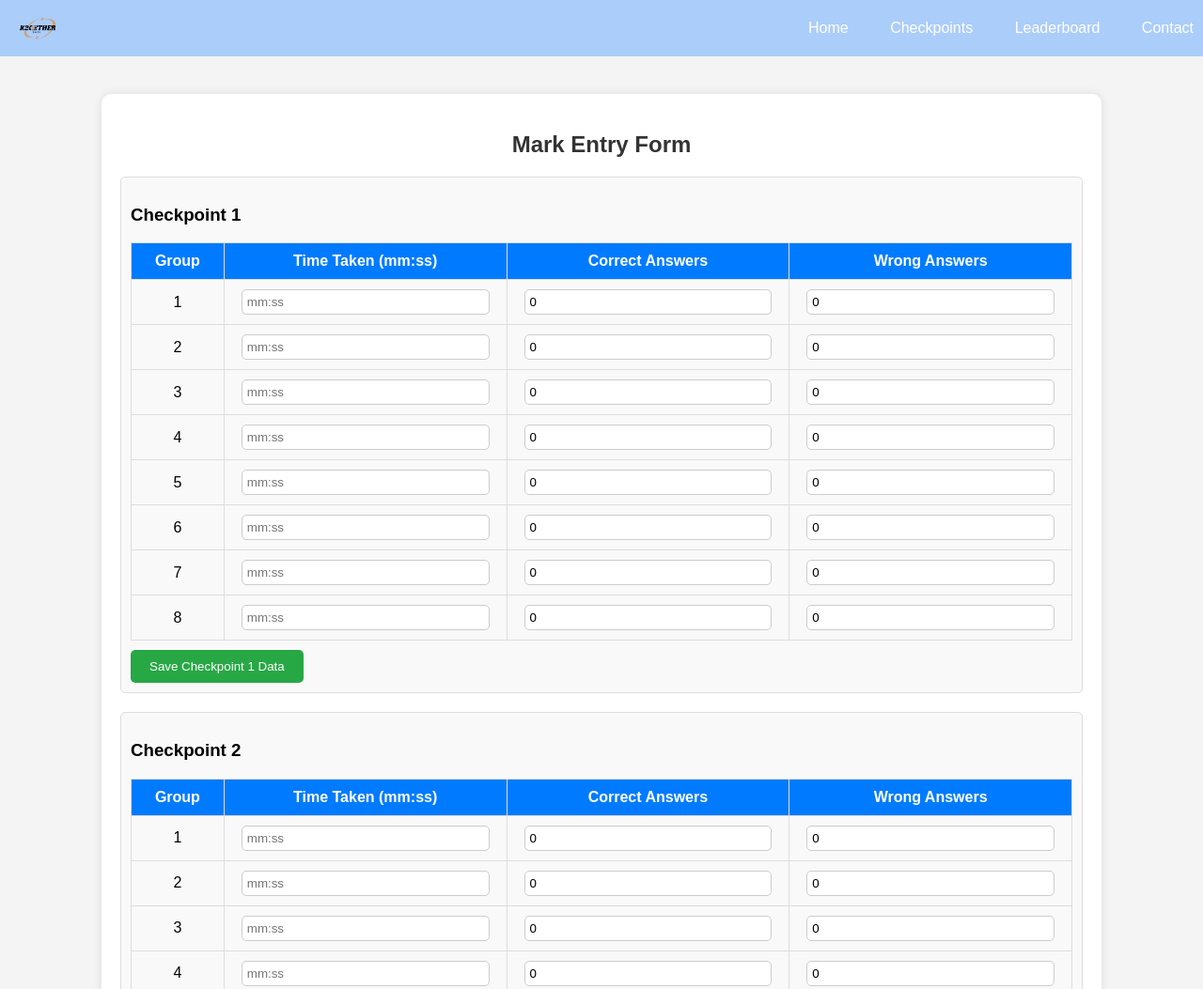
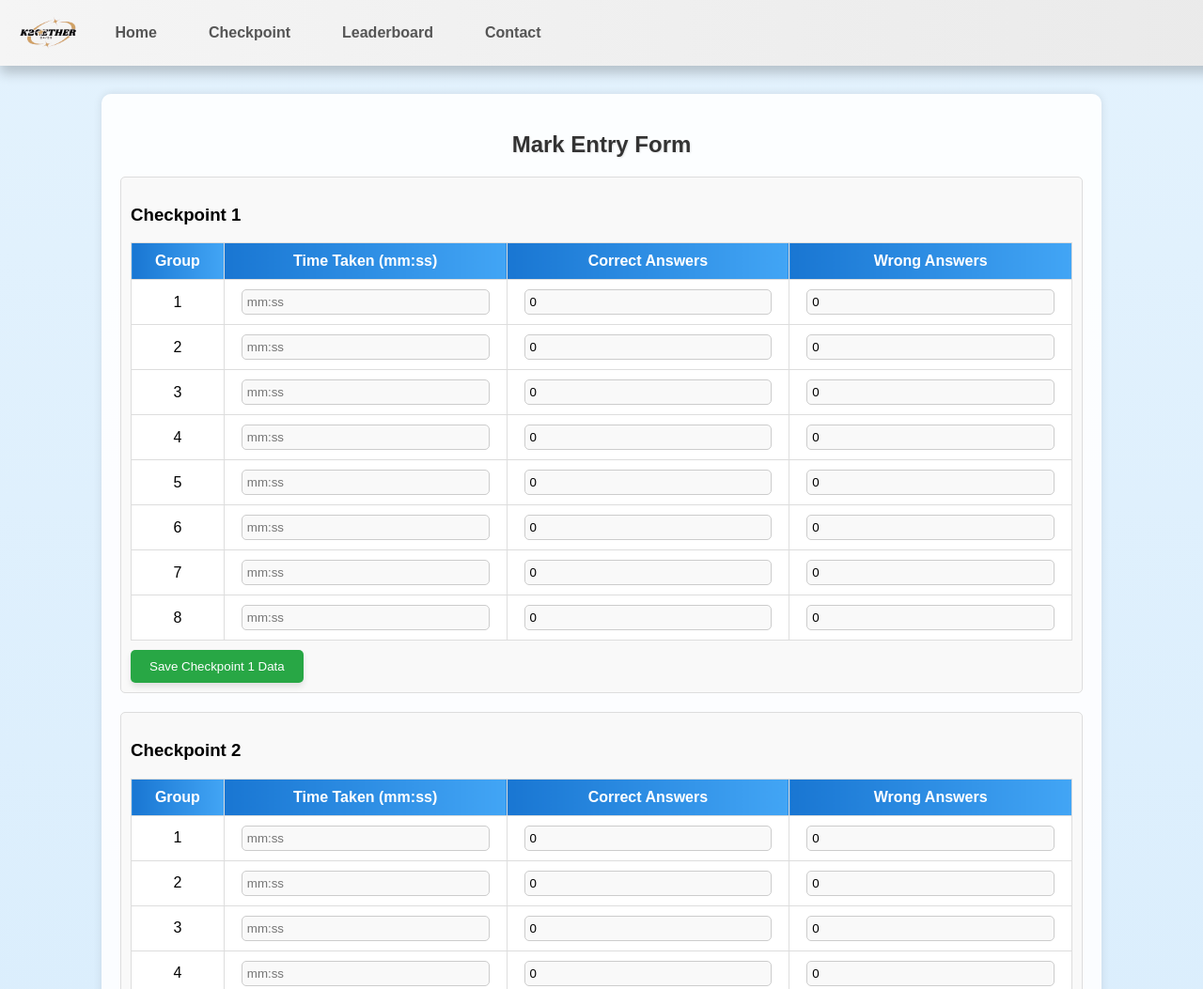
Before and after one commit to Icybites/Explorgramming-website, a plain HTML site: page keyin.html in a window 1280 px wide. Shown: the top 1053 px of the page at 94% size. Drawn offline with Linux system fonts and the light colour scheme.

Commit message:
Update keyin.html

```diff
--- a/keyin.html
+++ b/keyin.html
@@ -10,43 +10,84 @@
             font-family: Arial, sans-serif;
             margin: 0;
             padding: 0;
-            background-color: #f4f4f4;
+            background: linear-gradient(to bottom, #e3f2fd, #bbdefb); /* Light blue gradient */
         }
         .navbar {
             display: flex;
             align-items: center;
-            justify-content: space-between;
-            background: #abcdf9;
-            padding: 10px;
+            justify-content: flex-start;
+            background: linear-gradient(to right, #f5f5f5, #eaeaea); /* White to light grey gradient */
+            padding: 10px 20px;
             position: fixed;
             top: 0;
             width: 100%;
             z-index: 1000;
+            box-shadow: 0 4px 6px rgba(0, 0, 0, 0.1);
+            transition: box-shadow 0.3s ease-in-out;
+        }
+        .navbar:hover {
+            box-shadow: 0 8px 12px rgba(0, 0, 0, 0.2);
         }
         .navbar img {
-            height: 40px;
-            margin-right: 15px;
-            margin-left: 10px;
+            height: 50px;
+            margin-right: 20px;
+            transition: transform 0.3s ease-in-out;
+        }
+        .navbar img:hover {
+            transform: scale(1.1);
+        }
+        .navbar div {
+            display: flex;
+            gap: 15px;
         }
         .navbar a {
-            color: white;
+            color: #555; /* Dark grey */
             text-decoration: none;
             padding: 10px 20px;
+            font-weight: bold;
+            font-size: 1rem;
+            border-radius: 5px;
+            transition: background 0.3s, transform 0.3s;
         }
         .navbar a:hover {
-            background: #575757;
+            background: rgba(85, 85, 85, 0.1); /* Light grey hover effect */
+            transform: scale(1.1);
+        }
+        .navbar a.active {
+            background: rgba(85, 85, 85, 0.2); /* Active link background */
         }
         .container {
             width: 80%;
             margin: 100px auto;
-            background: white;
+            background: rgba(255, 255, 255, 0.9); /* Slightly transparent white */
             padding: 20px;
             border-radius: 10px;
             box-shadow: 0 0 10px rgba(0, 0, 0, 0.1);
+            animation: slideUp 0.8s ease-out;
+        }
+        @keyframes slideUp {
+            from {
+                transform: translateY(50px);
+                opacity: 0;
+            }
+            to {
+                transform: translateY(0);
+                opacity: 1;
+            }
+        }
+        .table-container {
+            opacity: 0;
+            transform: translateY(50px);
+            transition: opacity 0.8s ease-out, transform 0.8s ease-out;
+        }
+        .table-container.visible {
+            opacity: 1;
+            transform: translateY(0);
         }
         h2 {
             color: #333;
             text-align: center;
+            text-shadow: 1px 1px 2px rgba(0, 0, 0, 0.1); /* Subtle text shadow */
         }
         .section {
             margin-bottom: 20px;
@@ -59,6 +100,7 @@
             width: 100%;
             border-collapse: collapse;
             margin-top: 10px;
+            background-color: white; /* White table background */
         }
         th, td {
             border: 1px solid #ddd;
@@ -66,14 +108,18 @@
             text-align: center;
         }
         th {
-            background-color: #007BFF;
+            background: linear-gradient(to right, #1976d2, #42a5f5); /* Blue gradient */
             color: white;
+        }
+        tbody tr:hover {
+            background-color: #f1f1f1; /* Light grey hover effect for rows */
         }
         input[type="text"], input[type="number"] {
             width: 90%;
             padding: 5px;
             border: 1px solid #ccc;
             border-radius: 5px;
+            background-color: #f9f9f9; /* Light grey input background */
         }
         button {
             margin-top: 10px;
@@ -83,9 +129,12 @@
             border: none;
             border-radius: 5px;
             cursor: pointer;
+            box-shadow: 0 4px 6px rgba(0, 0, 0, 0.1); /* Add shadow */
+            transition: transform 0.3s ease-in-out;
         }
         button:hover {
             background-color: #218838;
+            transform: scale(1.05); /* Slight zoom effect */
         }
         .summary-table {
             margin-top: 30px;
@@ -94,10 +143,10 @@
 </head>
 <body>
     <nav class="navbar">
-        <img src="kuliah2.png" alt="Logo" class="logo" width="40">
+        <img src="kuliah2.png" alt="Logo" class="logo">
         <div>
             <a href="index.html">Home</a>
-            <a href="faciAccess.html">Checkpoints</a>
+            <a href="faciAccess.html">Checkpoint</a>
             <a href="leaderboard.html">Leaderboard</a>
             <a href="contact.html">Contact</a>
         </div>
@@ -123,6 +172,19 @@
         const groups = 8;
         const checkpoints = 8;
         let checkpointData = JSON.parse(localStorage.getItem("checkpointData")) || {};
+        function observeTables() {
+            const observer = new IntersectionObserver((entries) => {
+                entries.forEach(entry => {
+                    if (entry.isIntersecting) {
+                        entry.target.classList.add('visible');
+                    }
+                });
+            }, { threshold: 0.1 });
+
+            document.querySelectorAll('.table-container').forEach(table => {
+                observer.observe(table);
+            });
+        }
 
         function createSections() {
             const container = document.getElementById('checkpoints');
@@ -130,7 +192,7 @@
                 const section = document.createElement('div');
                 section.className = 'section';
                 section.innerHTML = `<h3>Checkpoint ${cp}</h3>`;
-                let tableHTML = `<table>
+                let tableHTML = `<div class="table-container"><table>
                     <thead>
                         <tr>
                             <th>Group</th>
@@ -149,11 +211,12 @@
                         <td><input type='number' id='wrong-${cp}-${g}' value='${groupData.wrong}'></td>
                     </tr>`;
                 }
-                tableHTML += `</tbody></table>
+                tableHTML += `</tbody></table></div>
                     <button onclick='saveData(${cp})'>Save Checkpoint ${cp} Data</button>`;
                 section.innerHTML += tableHTML;
                 container.appendChild(section);
             }
+            observeTables();
         }
 
         function saveData(cp) {
@@ -164,7 +227,7 @@
                 const wrong = parseInt(document.getElementById(`wrong-${cp}-${g}`).value) || 0;
                 checkpointData[cp][g] = { time, correct, wrong };
             }
-            localStorage.setItem("checkpointData", JSON.stringify(checkpointData)); // Save to localStorage
+            localStorage.setItem("checkpointData", JSON.stringify(checkpointData));
             calculateSummary();
         }
 
```
